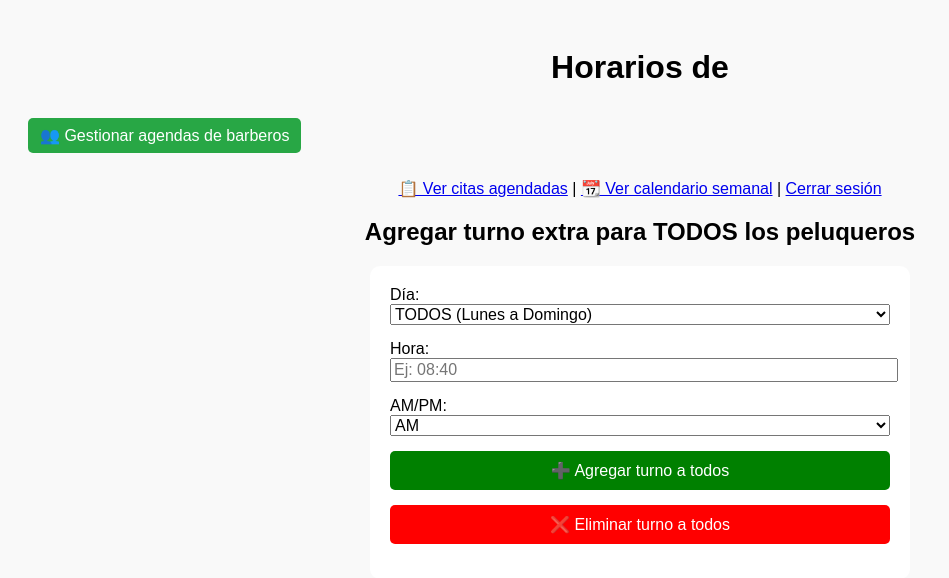
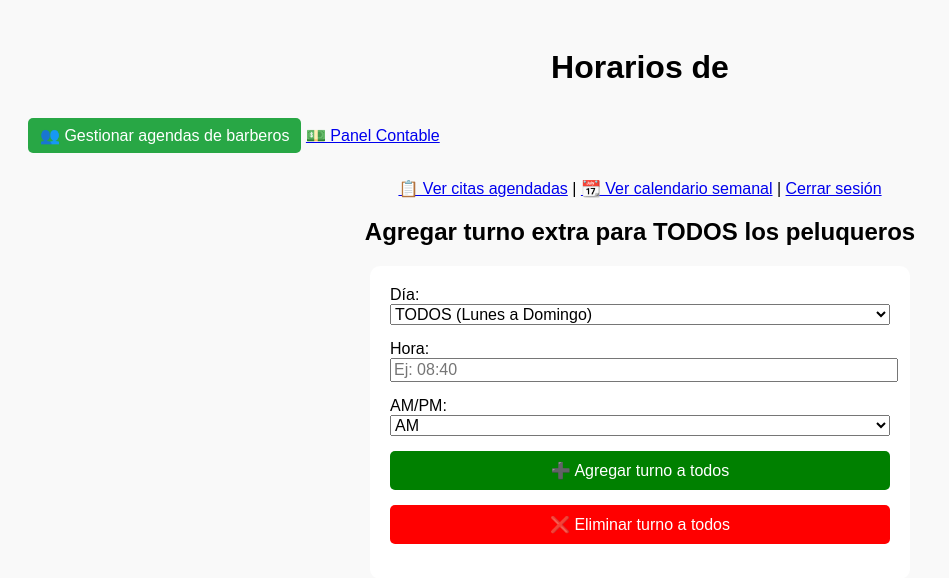
Before and after one commit to Cesario-dev/barberia-citas, a Flask app: page /admin in a window 1280 px wide. Shown: the top 578 px of the page, without its empty margins (0-949 px from the left). Run offline with Flask 3, Linux system fonts and the light colour scheme; the visitor is signed in with stand-in values (Sample User, id 1); data that the repository does not hold is empty; some libraries are stand-ins or nearby versions.

Commit message:
BOTON FINANZAS DESDE PANEL ADMIN

```diff
--- a/templates/admin.html
+++ b/templates/admin.html
@@ -70,6 +70,9 @@
         style="display:inline-block;margin:10px 0;padding:8px 12px;background:#28a745;color:white;text-decoration:none;border-radius:5px;">
         👥 Gestionar agendas de barberos
         </a>
+        <a href="{{ url_for('admin_contabilidad') }}" class="btn-contabilidad">
+            💵 Panel Contable
+        </a>
     {% endif %}
 
     <p style="text-align:center;">
```
